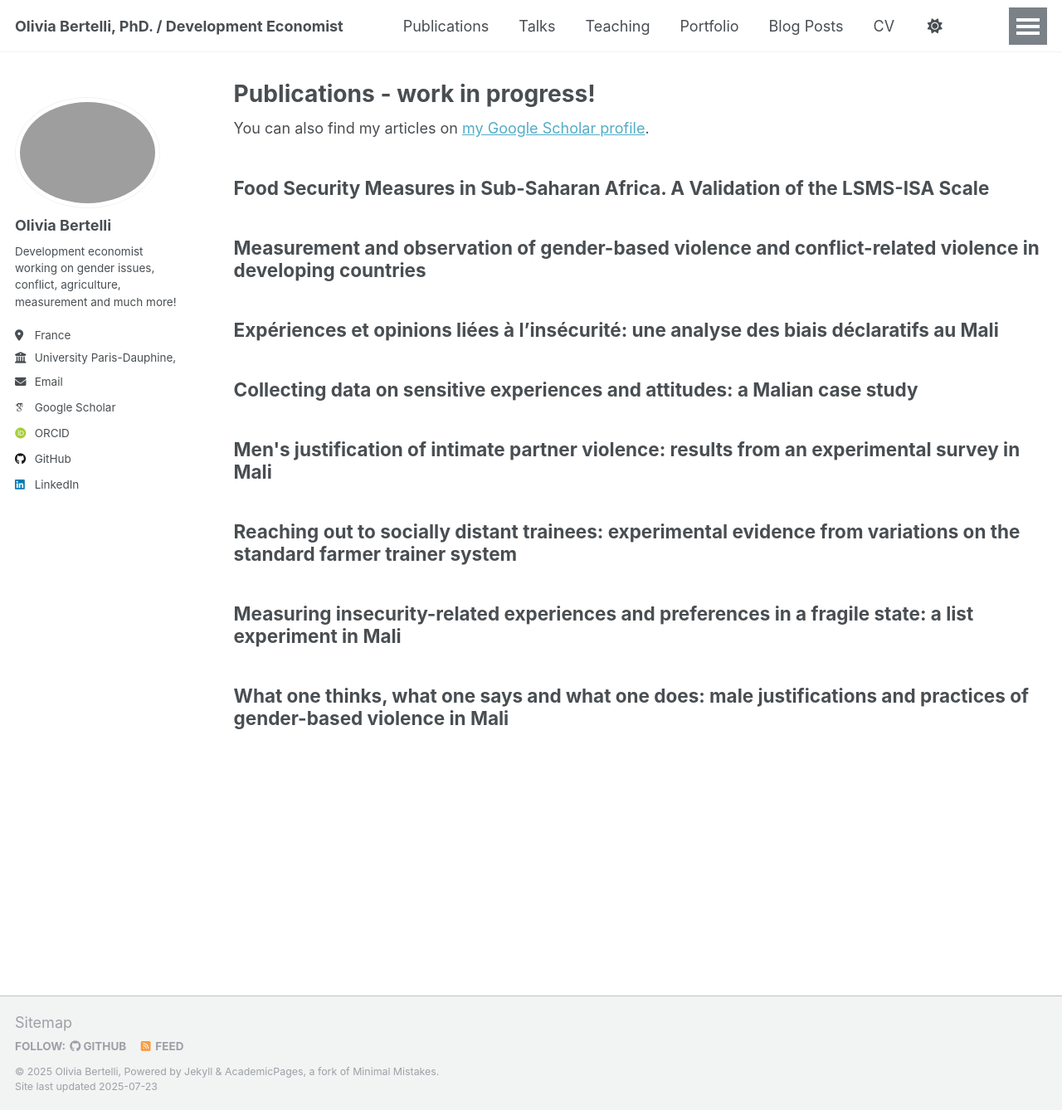
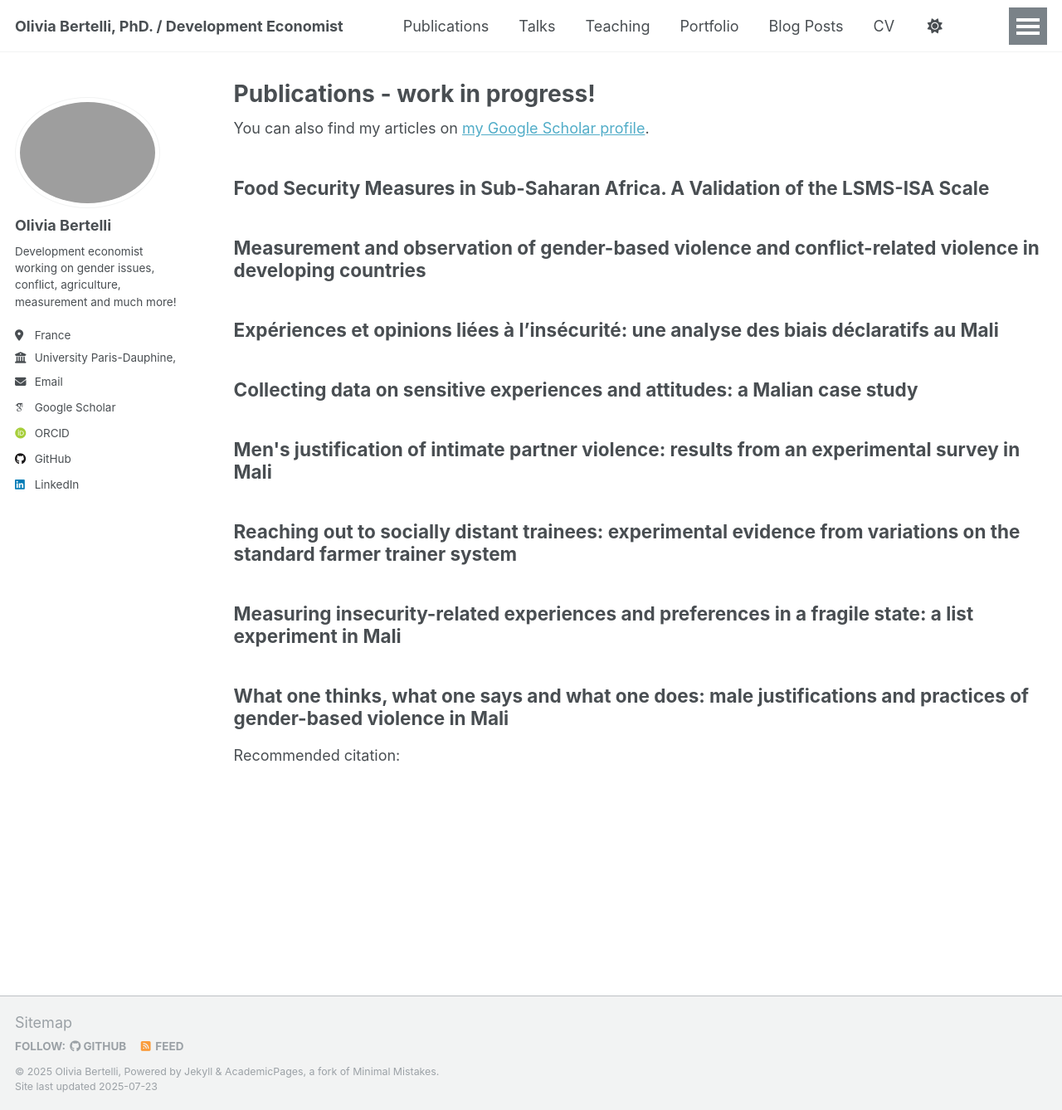
Before and after one commit to OliviaBrtl/OliviaBertelli.github.io, a Jekyll site: the page built from _pages/publications.html, in a window 1280 px wide and 1338 px high. Shown: the whole window at 83% size. Built offline with Jekyll 4.4.1, drawn with Linux system fonts in a browser that asks for light colours; some web fonts are replaced; a script that is not in the unit is left out.

Commit message:
Update publications.html

```diff
--- a/_pages/publications.html
+++ b/_pages/publications.html
@@ -14,6 +14,10 @@
   <!-- publication display code -->
   <h2>{{ pub.title }}</h2>
 {% endfor %}
+{% if post.abstract %}
+  <p><strong>Abstract:</strong> {{ post.abstract }}</p>
+{% endif %}
+<p>Recommended citation: {{ post.citation }}</p>
 <!-- New style rendering if publication categories are defined -->
 {% if site.publication_category %}
   {% for category in site.publication_category  %}
```
